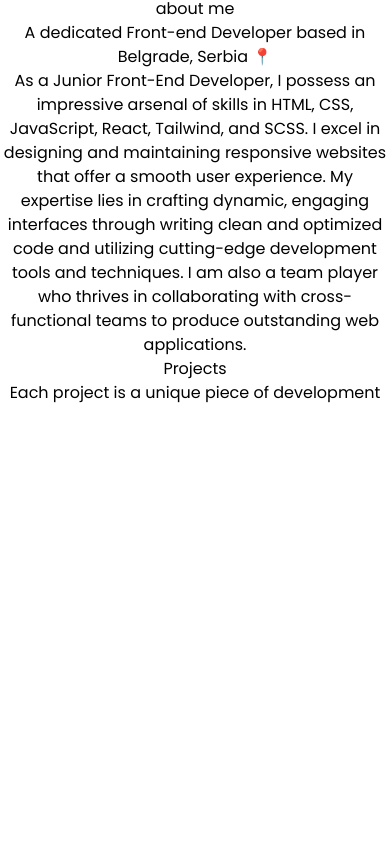
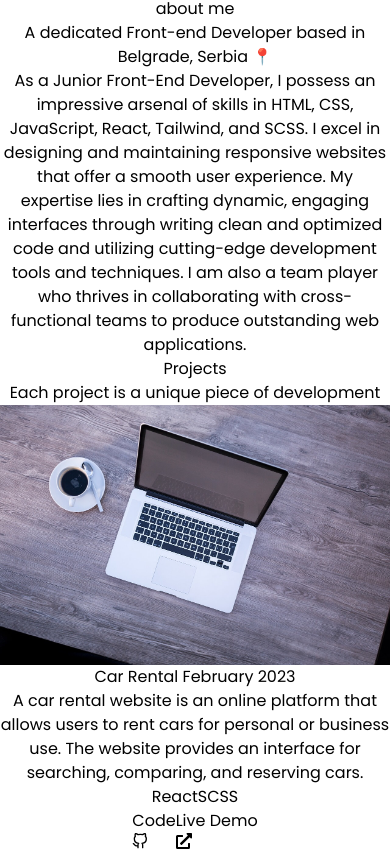
Before and after one commit to itsmecedy/Portfolio, a React (Vite) app: page / in a window 390 px wide. Shown: the part 1069-1918 px from the top of the page. Before the commit the page ends 1474 px from the top, so only its background shows below. Built offline with nearby package versions, Linux system fonts and the light colour scheme.

Commit message:
add projects

```diff
--- a/src/components/About.jsx
+++ b/src/components/About.jsx
@@ -1,5 +1,5 @@
 import React from "react";
-import heroImg from "/assets/aboutimg.jpg";
+import aboutImg from "/assets/aboutimg.jpg";
 
 function About() {
   return (
@@ -8,7 +8,7 @@ function About() {
       className="flex justify-center py-20 px-5 md:px-10 items-center flex-col lg:flex-row gap-10 max-w-[1280px] mx-auto "
     >
       <div className=" lg:w-1/2 flex justify-end ">
-        <img className=" rounded-2xl w-full max-w-lg mx-auto " src={heroImg} />
+        <img className=" rounded-2xl w-full max-w-lg mx-auto " src={aboutImg} />
       </div>
       <div className="lg:w-1/2 w-full md:w-[600px] ">
         <p className="bold uppercase font-bold text-lg text-blue-600 mb-4">
--- a/src/components/Projects.jsx
+++ b/src/components/Projects.jsx
@@ -1,14 +1,49 @@
 import React from "react";
+import aboutImg from "/assets/aboutimg.jpg";
+import { FiGithub } from "react-icons/fi";
+import { FaExternalLinkAlt } from "react-icons/fa";
 
 export default function Projects() {
   return (
-    <div
-      id="projects"
-      className="h-screen text-white flex justify-center items-center flex-col bg-blue-500"
-    >
-      <div className="border  md:w-[600px]">
+    <div id="projects" className="h-screen w-full md:h-screen bg-blue-500">
+      <div className="border max-w-[1280px] flex flex-col mx-auto  ">
         <p>Projects</p>
         <p>Each project is a unique piece of development</p>
+        {/* projects */}
+        <div className="border max-w-[1200px] flex flex-col lg:flex-row mx-auto">
+          {/* left side */}
+          <div className="flex-1 flex justify-center px-5">
+            <img
+              className=" rounded-2xl w-full max-w-2xl h-auto mx-auto "
+              src={aboutImg}
+            />
+          </div>
+          {/* right side */}
+          <div className="flex-1 flex max-w-xl flex-col">
+            <div>
+              Car Rental <span>February 2023</span>
+            </div>
+            <p>
+              A car rental website is an online platform that allows users to
+              rent cars for personal or business use. The website provides an
+              interface for searching, comparing, and reserving cars.
+            </p>
+            <div className=" space-x-2">
+              <span>React</span>
+              <span>SCSS</span>
+            </div>
+            <div className=" flex justify-center space-x-5">
+              <button className="flex items-center space-x-1">
+                <p>Code</p>
+                <FiGithub />
+              </button>
+              <button className="flex items-center space-x-1">
+                <p>Live Demo</p>
+                <FaExternalLinkAlt />
+              </button>
+            </div>
+          </div>
+        </div>
       </div>
     </div>
   );
```
